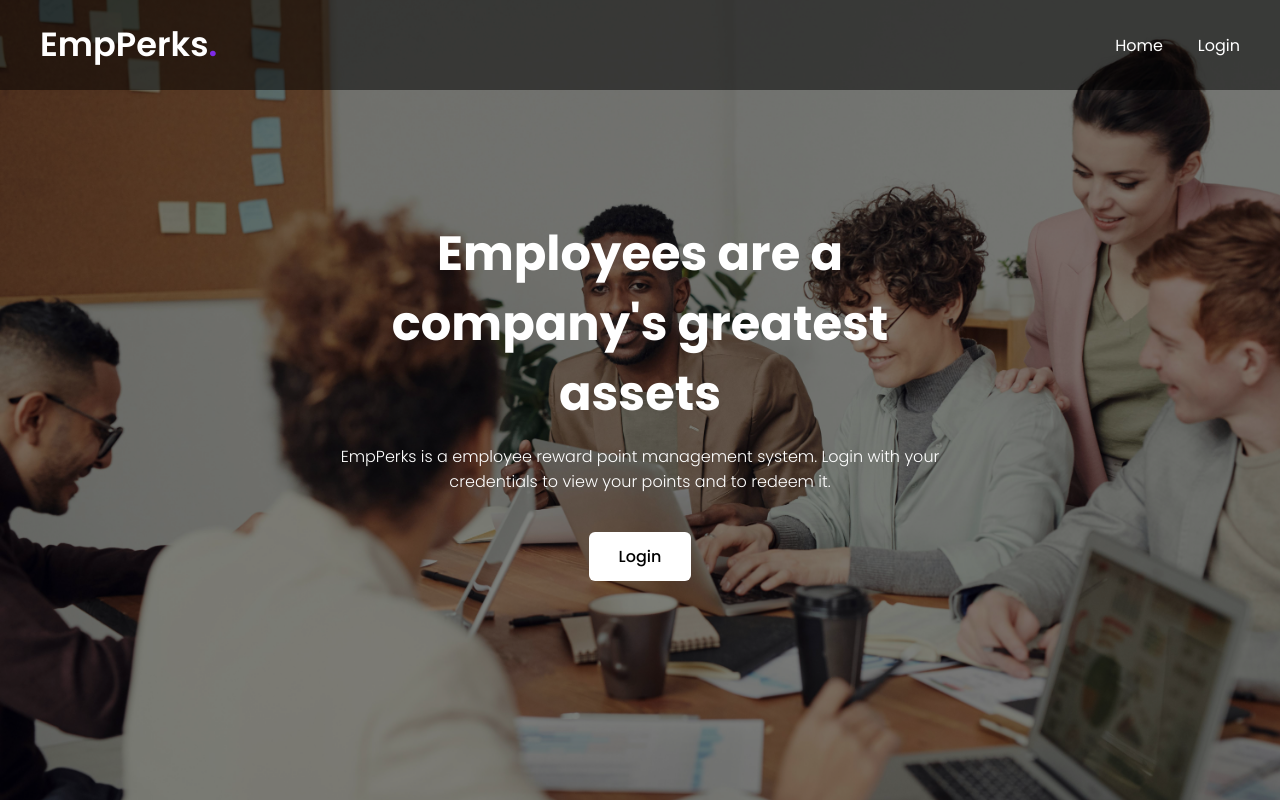
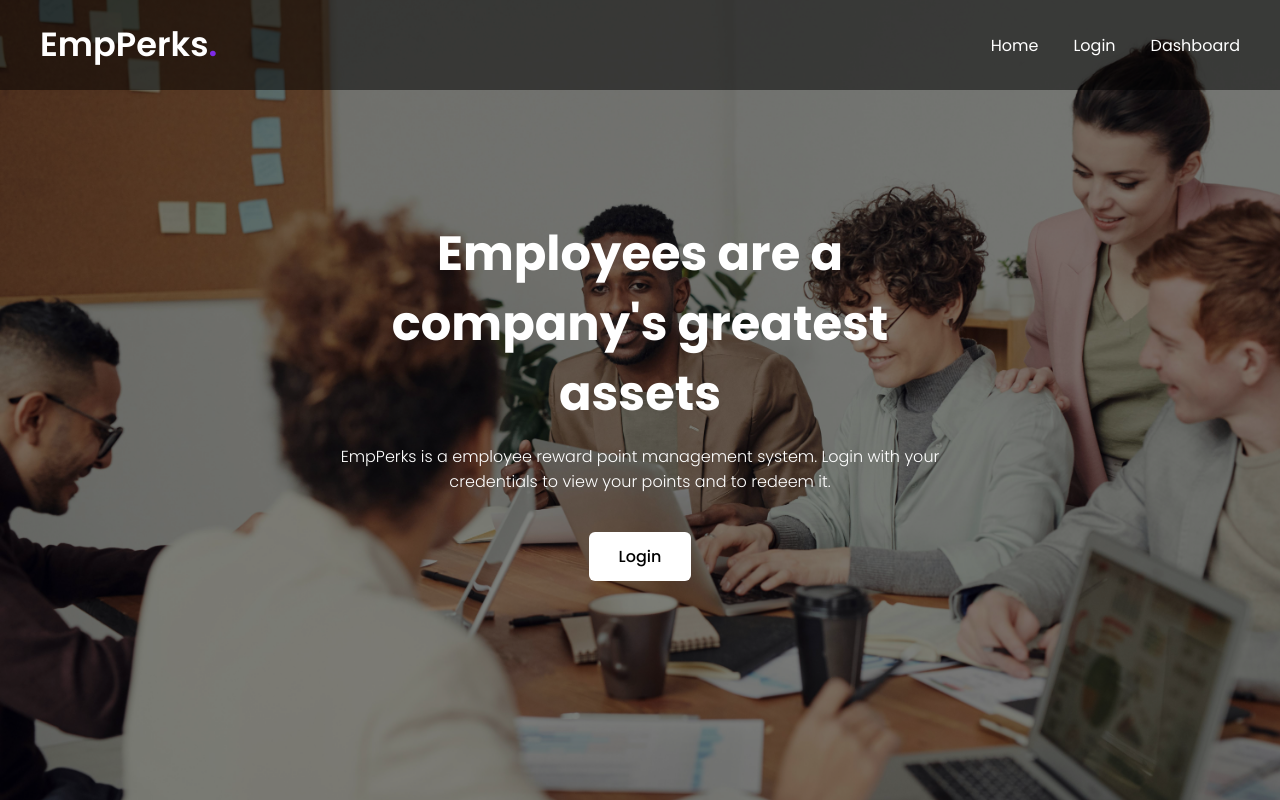
Before and after one commit to adhesh04/Emp-reward-management-system, a plain HTML site: page index.html in a window 1280 px wide. Drawn offline with nearby package versions, Linux system fonts and the light colour scheme; files that its build step writes are made by us from their sources; files whose address does not match are found by name.

Commit message:
Add files via upload

```diff
--- a/index.html
+++ b/index.html
@@ -17,6 +17,7 @@
           <span id="close-menu-btn" class="material-symbols-outlined">close</span>
           <li><a href="index.html#">Home</a></li>
           <li><a href="login.html">Login</a></li>
+          <li><a href="dashboard.html">Dashboard</a></li> <!-- Added Dashboard link -->
           <!--<li><a href="#">Testimonials</a></li>
           <li><a href="#">About us</a></li>
           <li><a href="#">Contact us</a></li> -->
```
